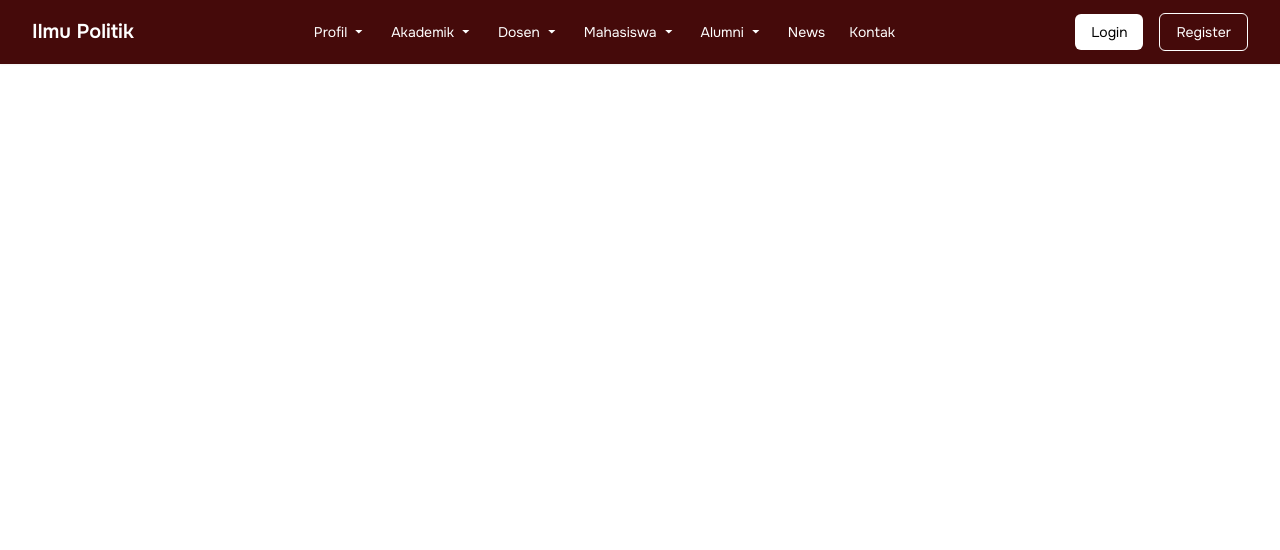
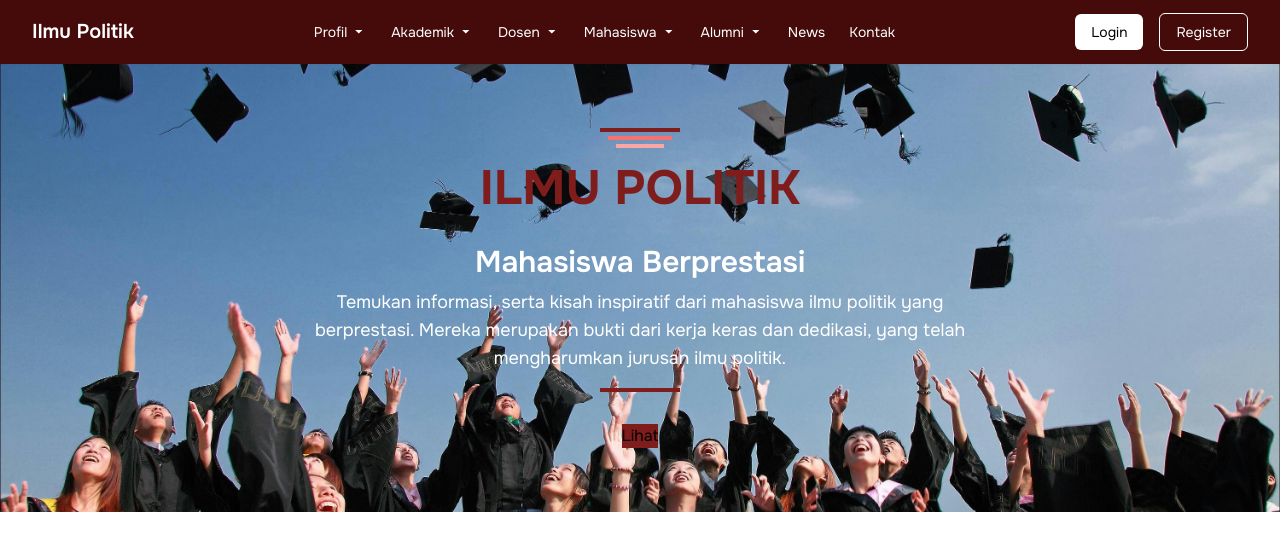
Before and after one commit to xpasqa/xipol, a plain HTML site: page mahasiswa.html in a window 1280 px wide. Drawn offline with nearby package versions, Linux system fonts and the light colour scheme.

Commit message:
membuat section hero

```diff
--- a/mahasiswa.html
+++ b/mahasiswa.html
@@ -17,5 +17,38 @@
       <script src="components/style.js"></script>
     </div>
     <!-- Hero Section -->
+    <section
+      class="w-full bg-[url(img/pexels-pixabay-267885.jpg)] bg-cover bg-center relative"
+    >
+      <div class="container mx-auto px-4 py-16 relative z-10">
+        <div class="flex justify-center items-center">
+        <div class="inline-block items-center mb-4">
+          <div class="h-1 w-20 bg-[#7f1d1d] mx-auto mb-1"></div>
+          <div class="h-1 w-16 bg-red-400 mx-auto mb-1"></div>
+          <div class="h-1 w-12 bg-red-300 mx-auto"></div>
+        </div>
+        </div>
+        <h1
+          class="text-[#7f1d1d] text-center font-bold text-4xl mb-2 md:text-5xl hover:scale-105 duration-300"
+        >
+          <a href="index.html">ILMU POLITIK</a>
+        </h1>
+        <br />
+        <h2
+          class="text-white text-3xl font-semibold text-center mb-2 relative group"
+        >
+          <span class="inline-block">Mahasiswa Berprestasi</span>
+        </h2>
+        <p class="text-lg text-white text-center mx-auto max-w-2xl">
+          Temukan informasi, serta kisah inspiratif dari mahasiswa ilmu politik yang berprestasi. Mereka merupakan bukti dari kerja keras dan dedikasi, yang telah mengharumkan jurusan ilmu politik.
+        </p>
+        <div class="flex justify-center items-center mt-4">
+          <div class="h-1 w-20 bg-[#7f1d1d] mx-auto"></div>
+        </div>
+        <div class="flex justify-center items-center mt-8">
+          <button class="bg-[#7f1d1d]">Lihat</button>
+        </div>
+      </div>
+    </section>
   </body>
 </html>
```
Also changed, not shown: img/pexels-pixabay-267885.jpg (added).
